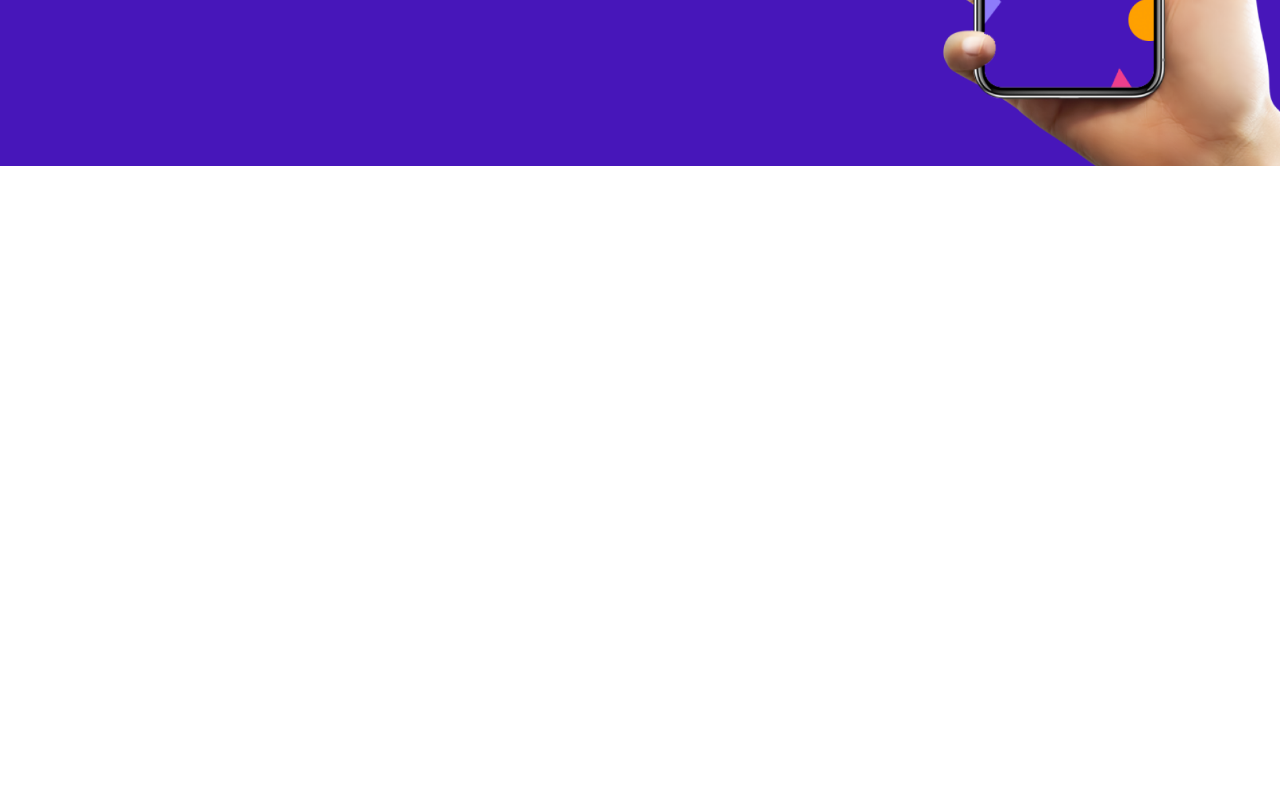
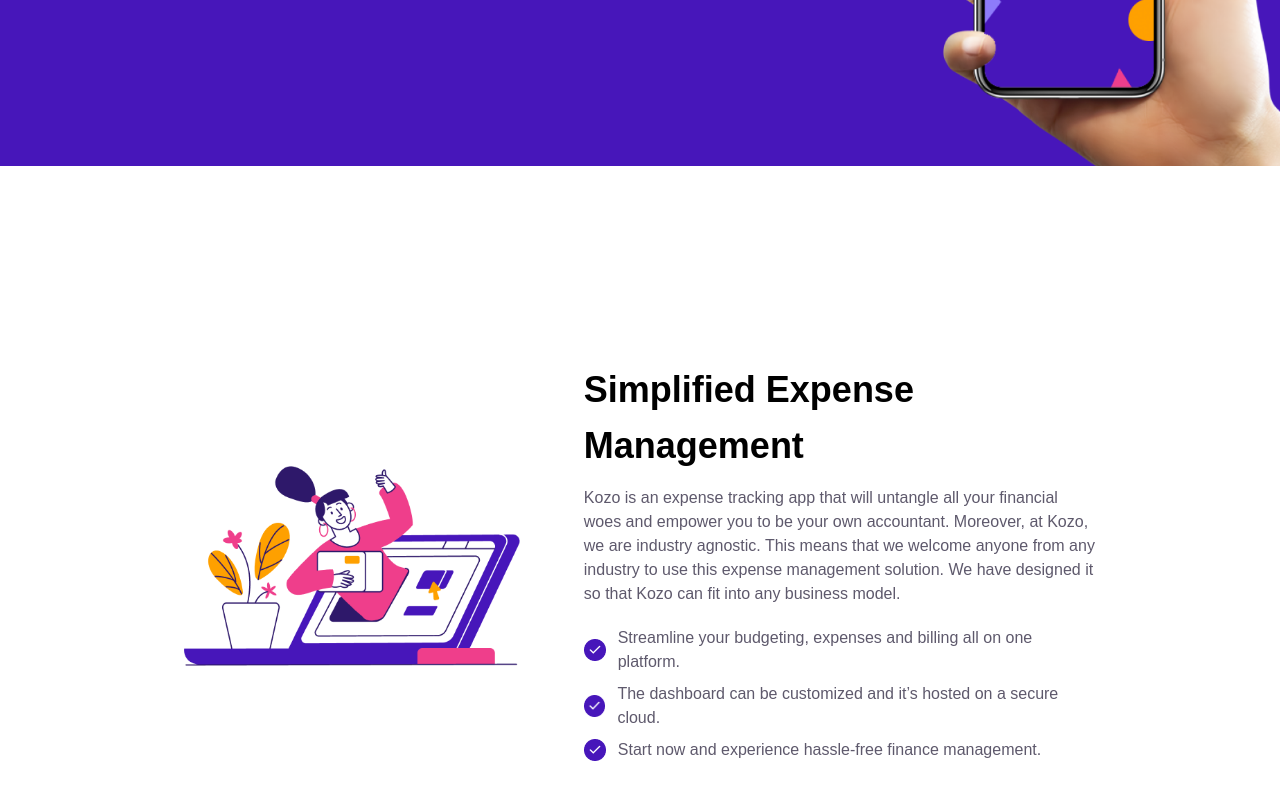
Before and after one commit to AdityaSurve/BinaryTask, a React (Create React App) app: page / in a window 1280 px wide. Shown: the part 634-1434 px from the top of the page. Before the commit the page ends 800 px from the top, so only its background shows below. Built offline with nearby package versions, Linux system fonts and the light colour scheme.

Commit message:
introduction

```diff
--- a/src/App.js
+++ b/src/App.js
@@ -1,11 +1,13 @@
 import Banner from "./components/Banner";
 import Navbar from "./components/Navbar";
+import Introduction from "./components/Introduction";
 
 function App() {
   return (
-    <div>
+    <div className="overflow-x-hidden">
       <Navbar />
       <Banner />
+      <Introduction />
     </div>
   );
 }
--- /dev/null
+++ b/src/components/Introduction.js
@@ -0,0 +1,53 @@
+import React from "react";
+import eCommerce from "../assets/eCommerce.png";
+import IconCircle from "../assets/IconCircle.png";
+const Introduction = () => {
+  const data = [
+    {
+      id: 1,
+      content:
+        "Streamline your budgeting, expenses and billing all on one platform.",
+    },
+    {
+      id: 2,
+      content:
+        "The dashboard can be customized and it’s hosted on a secure cloud.",
+    },
+    {
+      id: 3,
+      content: "Start now and experience hassle-free finance management.",
+    },
+  ];
+  return (
+    <div className="h-screen w-screen justify-center gap-[5%] flex items-center">
+      <div>
+        <img src={eCommerce} alt="" className="h-[200px] object-cover" />
+      </div>
+      <div className="max-w-[40%] flex flex-col gap-5">
+        <div className="text-4xl font-satoshi font-bold content-between flex flex-col gap-4">
+          <div>Simplified Expense</div>
+          <div>Management</div>
+        </div>
+        <div className="text-[#5e596c] font-pop">
+          Kozo is an expense tracking app that will untangle all your financial
+          woes and empower you to be your own accountant. Moreover, at Kozo, we
+          are industry agnostic. This means that we welcome anyone from any
+          industry to use this expense management solution. We have designed it
+          so that Kozo can fit into any business model.
+        </div>
+        <div className="flex flex-col gap-2">
+          {data.map((item) => (
+            <div className="flex gap-3 items-center">
+              <div>
+                <img src={IconCircle} alt="" />
+              </div>
+              <div className="text-[#5e596c] font-pop">{item.content}</div>
+            </div>
+          ))}
+        </div>
+      </div>
+    </div>
+  );
+};
+
+export default Introduction;
--- a/src/components/Navbar.js
+++ b/src/components/Navbar.js
@@ -2,7 +2,7 @@
 import Logo from "../assets/logo.png";
 const Navbar = () => {
   return (
-    <div className="h-[48px] w-[90%] flex items-center justify-between mt-[24px] p-2 fixed mx-[5%]">
+    <div className="bg-[#4716BA] h-[64px] w-[100%] flex items-center justify-between px-[7%] fixed z-[10000]">
       <div>
         <img src={Logo} alt="logo" className="h-[48px]" />
       </div>
```
Also changed, not shown: src/assets/IconCircle.png (added), src/assets/eCommerce.png (added).
